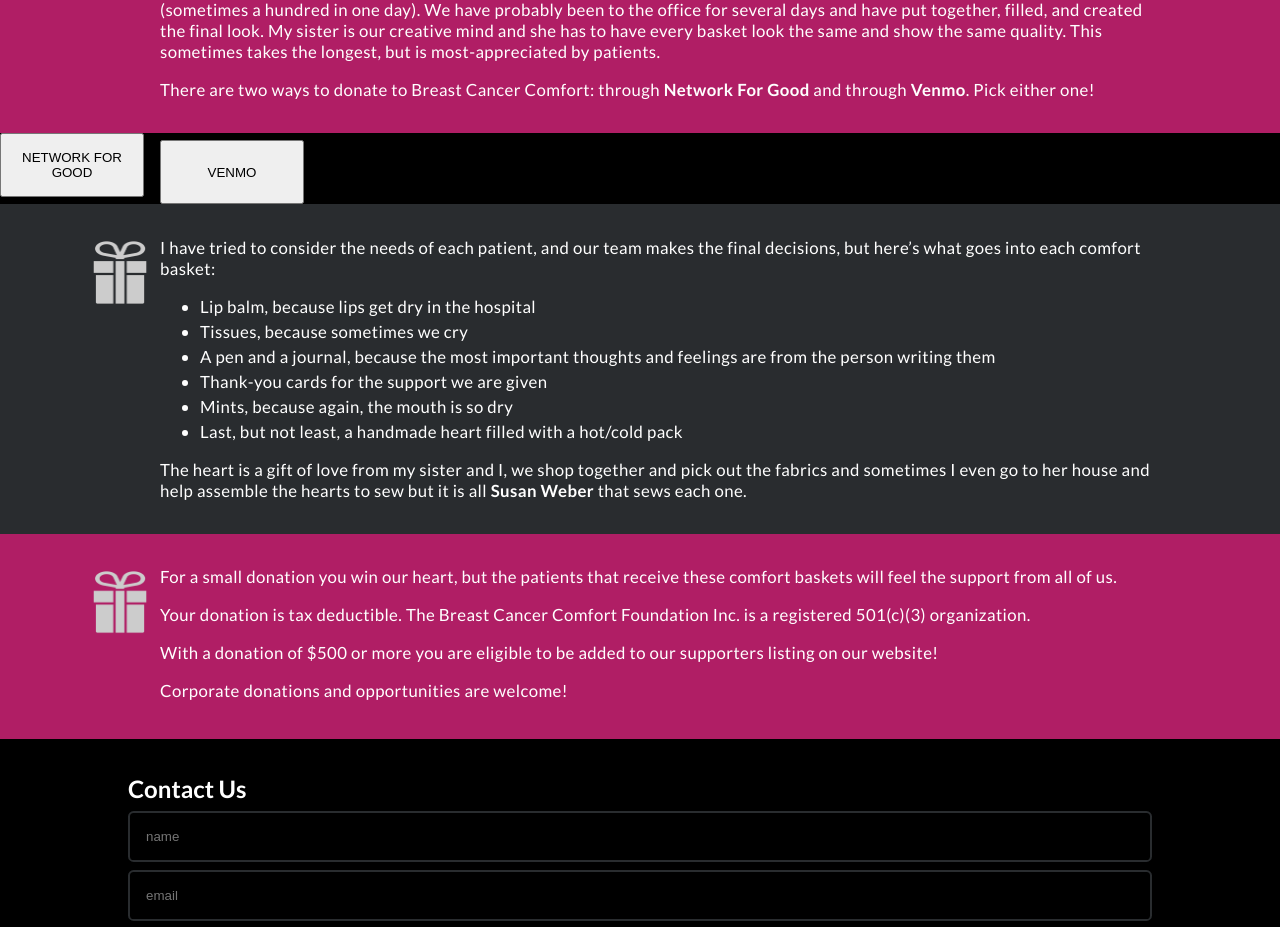
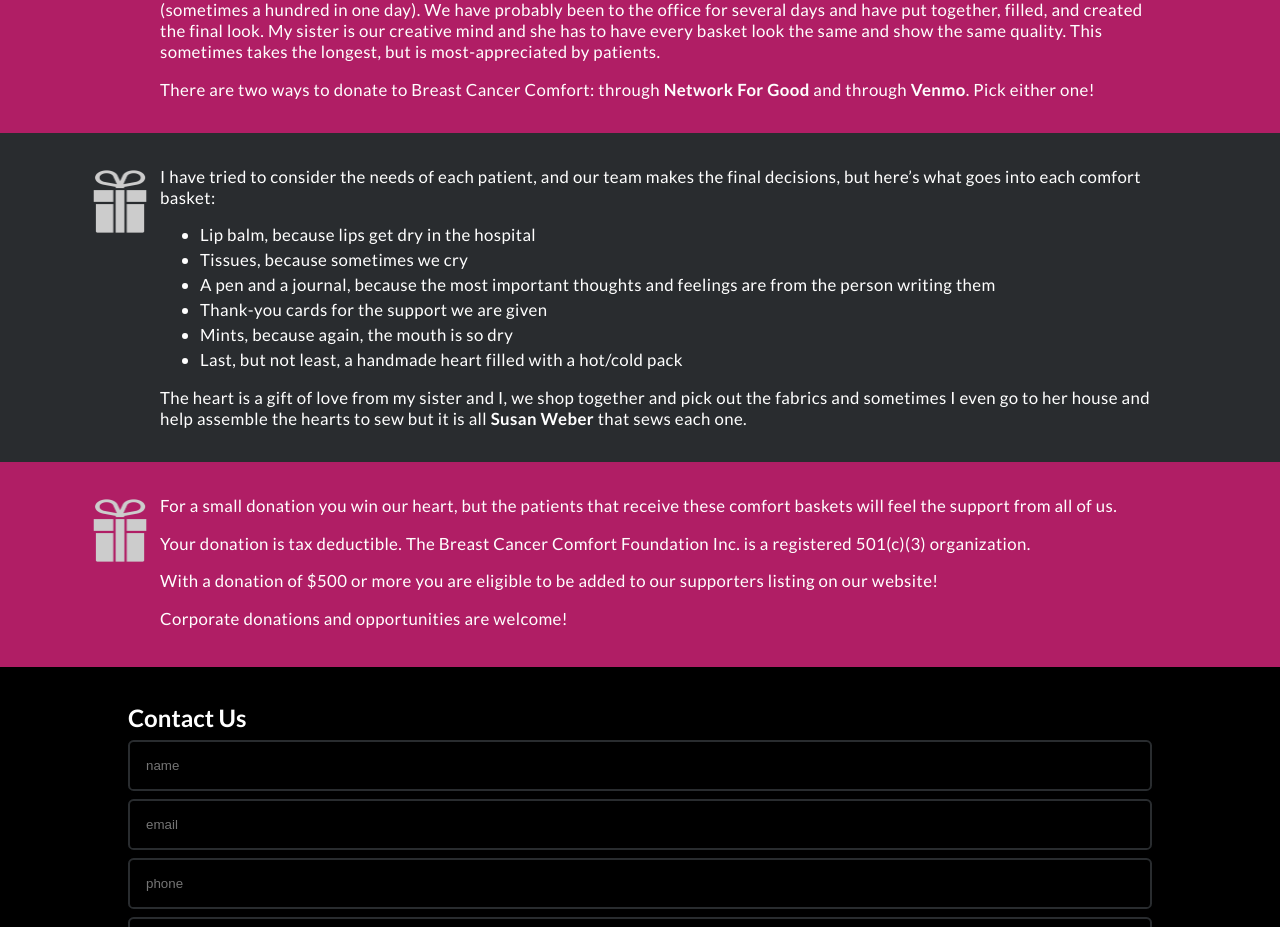
Before and after one commit to vishalicious213/bcc-v2, a Next.js app: page /donate in a window 1280 px wide. Shown: the part 1083-2010 px from the top of the page. Built offline with nearby package versions, Linux system fonts and the light colour scheme.

Commit message:
moved donation button section out of Donate page

```diff
--- a/pages/donate.js
+++ b/pages/donate.js
@@ -27,16 +27,6 @@ export default function Donate() {
                 <p>There are two ways to donate to Breast Cancer Comfort: through <b>Network For Good</b> and through <b>Venmo</b>. Pick either one!</p>
             </div>
           </section>
-
-          <div className='button-container'>
-            <a className='fb icon' target='_blank' rel='noopener' href="https://www.nfggive.com/donation/47-2782120">
-              <button className='button button-1'>NETWORK FOR GOOD</button>
-            </a>
-
-            <a className='fb icon' target='_blank' rel='noopener' href="https://venmo.com/u/breastcancercomfort">
-              <button className='button'>VENMO</button>
-            </a>
-          </div>
 
           <section className='grey-container gift-container'>
             <div className='gift-img-container-top'>
@@ -74,15 +64,6 @@ export default function Donate() {
         .li {
           margin-bottom: .25rem;
         }
-
-        .button {
-          width: 9rem;
-          height: 4rem;
-        }
-
-        .button-1 {
-          margin-right: 1rem;
-        }
         `}
       </style>
     </div>
```
